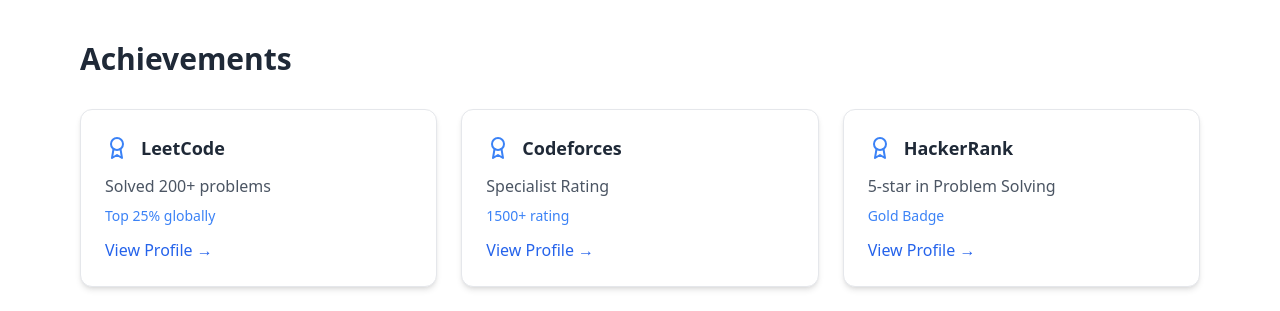
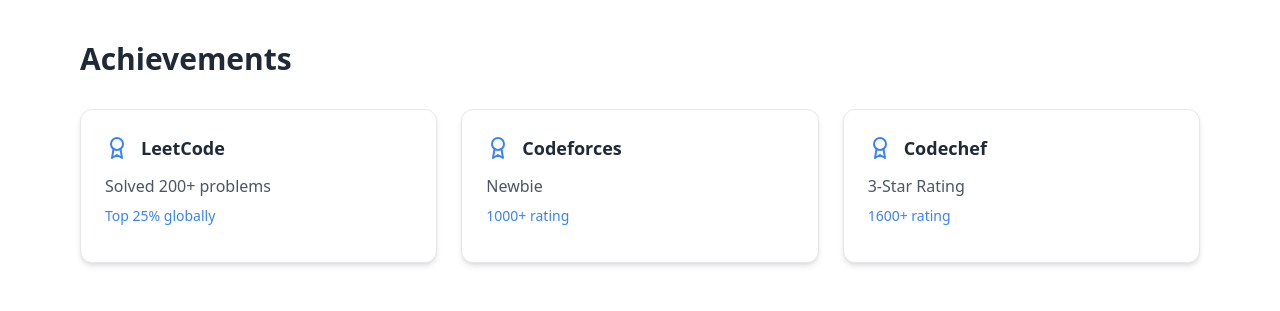
Before and after one commit to Teja-Vvrs/portfolio, a React (Vite) app in the folder client/: page / in a window 1280 px wide. Shown: the part 1900-2211 px from the top of the page. Built offline with nearby package versions, Linux system fonts and the light colour scheme.

Commit message:
contactUpdated

```diff
--- a/client/src/App.jsx
+++ b/client/src/App.jsx
@@ -69,9 +69,9 @@
 
   const navItems = ['about', 'skills', 'achievements', 'projects', 'contact'];
   const achievements = [
-    { platform: "LeetCode", achievement: "Solved 200+ problems", link: "https://leetcode.com/your-profile", rank: "Top 25% globally" },
-    { platform: "Codeforces", achievement: "Specialist Rating", link: "https://codeforces.com/profile/your-profile", rank: "1500+ rating" },
-    { platform: "HackerRank", achievement: "5-star in Problem Solving", link: "https://www.hackerrank.com/your-profile", rank: "Gold Badge" }
+    { platform: "LeetCode", achievement: "Solved 200+ problems",rank: "Top 25% globally" },
+    { platform: "Codeforces", achievement: "Newbie",  rank: "1000+ rating" },
+    { platform: "Codechef", achievement: "3-Star Rating", rank: "1600+ rating" }
   ];
 
   const getSkillIcon = (skill) => {
@@ -197,7 +197,6 @@
                 </div>
                 <p className="text-gray-600 dark:text-gray-400 mb-2">{achievement.achievement}</p>
                 <p className="text-sm text-blue-500 dark:text-blue-300 mb-3">{achievement.rank}</p>
-                <a href={achievement.link} target="_blank" rel="noopener noreferrer" className="text-blue-600 dark:text-blue-400 hover:underline">View Profile →</a>
               </motion.div>
             ))}
           </motion.div>
@@ -230,9 +229,9 @@
             <div className="space-y-4">
               <p className="text-lg text-gray-600 dark:text-gray-400">I'm always open to new opportunities and interesting projects. Feel free to reach out!</p>
               <div className="flex space-x-4">
-                <motion.a href="https://github.com" target="_blank" rel="noopener noreferrer" whileHover={{ y: -2 }} className="text-gray-600 dark:text-gray-400 hover:text-blue-500 dark:hover:text-blue-500"><Github className="w-6 h-6" /></motion.a>
-                <motion.a href="https://linkedin.com" target="_blank" rel="noopener noreferrer" whileHover={{ y: -2 }} className="text-gray-600 dark:text-gray-400 hover:text-blue-500 dark:hover:text-blue-500"><Linkedin className="w-6 h-6" /></motion.a>
-                <motion.a href="mailto:contact@example.com" whileHover={{ y: -2 }} className="text-gray-600 dark:text-gray-400 hover:text-blue-500 dark:hover:text-blue-500"><Mail className="w-6 h-6" /></motion.a>
+                <motion.a href="https://github.com/Teja-Vvrs" target="_blank" rel="noopener noreferrer" whileHover={{ y: -2 }} className="text-gray-600 dark:text-gray-400 hover:text-blue-500 dark:hover:text-blue-500"><Github className="w-6 h-6" /></motion.a>
+                <motion.a href="https://www.linkedin.com/in/veluvarthi-teja" target="_blank" rel="noopener noreferrer" whileHover={{ y: -2 }} className="text-gray-600 dark:text-gray-400 hover:text-blue-500 dark:hover:text-blue-500"><Linkedin className="w-6 h-6" /></motion.a>
+                <motion.a href="mailto:vvrsteja944@gmail.com" whileHover={{ y: -2 }} className="text-gray-600 dark:text-gray-400 hover:text-blue-500 dark:hover:text-blue-500"><Mail className="w-6 h-6" /></motion.a>
               </div>
             </div>
             <form className="space-y-4">
```
